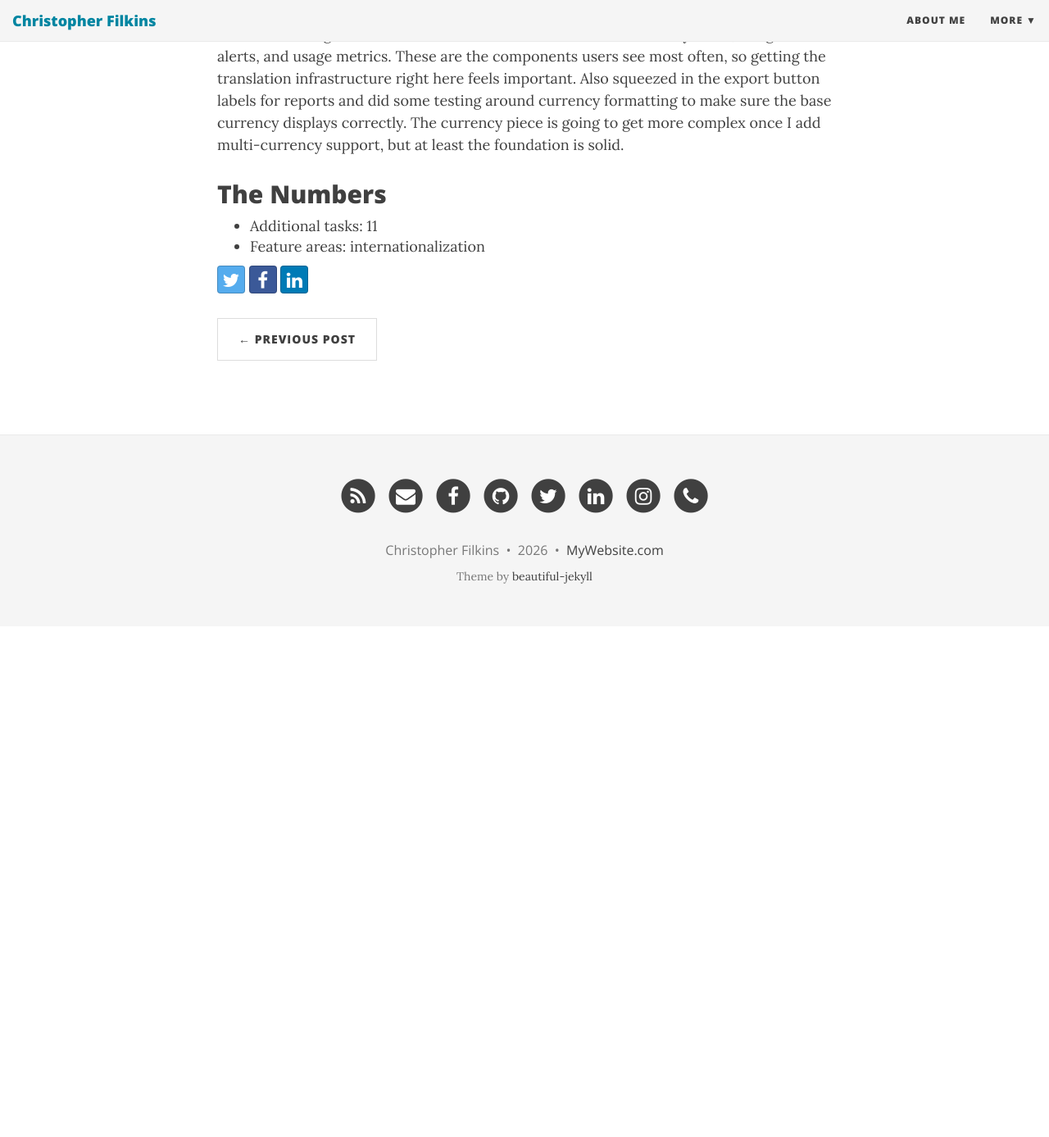
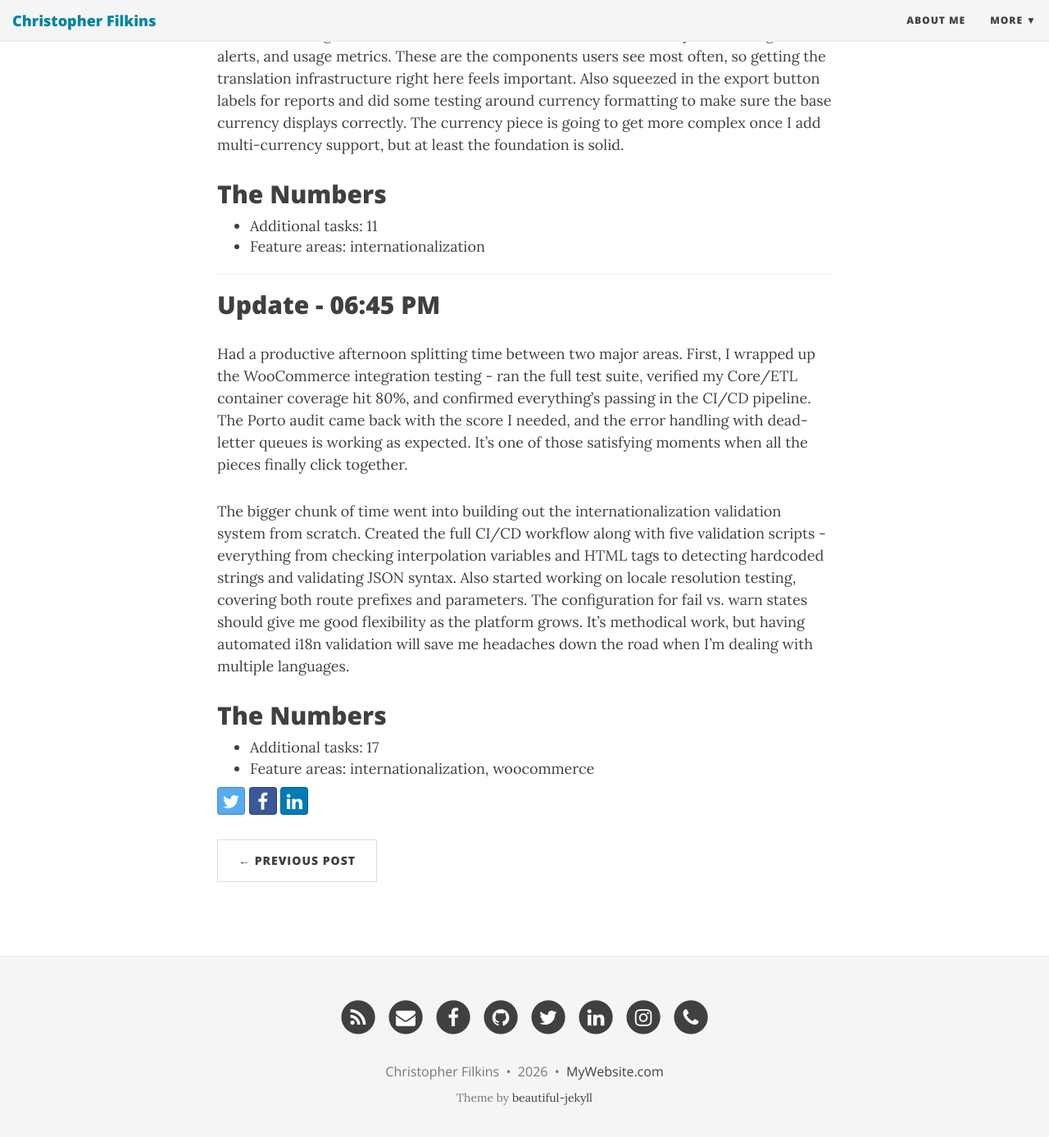
Before and after one commit to filchyboy/filchyboy.github.io, a Jekyll site: the page built from _posts/2026-01-12-todays-plan.md, in a window 1280 px wide and 1400 px high, scrolled down 2217 px. Shown: the top 1387 px of the window at 82% size. Built offline with Jekyll 4.4.1, drawn with Linux system fonts in a browser that asks for light colours; nearby versions of some CDN libraries; before the commit the page ends 2981 px from its top, so only the background shows below that.

Commit message:
Update build-in-public update: Internationalization

```diff
--- a/_posts/2026-01-12-todays-plan.md
+++ b/_posts/2026-01-12-todays-plan.md
@@ -50,8 +50,20 @@ The dashboard got some i18n love as well - tackled the cost summary cards, budge
 ## The Numbers
 - Additional tasks: 11
 - Feature areas: internationalization
+
+---
+
+## Update - 06:45 PM
+
+Had a productive afternoon splitting time between two major areas. First, I wrapped up the WooCommerce integration testing - ran the full test suite, verified my Core/ETL container coverage hit 80%, and confirmed everything's passing in the CI/CD pipeline. The Porto audit came back with the score I needed, and the error handling with dead-letter queues is working as expected. It's one of those satisfying moments when all the pieces finally click together.
+
+The bigger chunk of time went into building out the internationalization validation system from scratch. Created the full CI/CD workflow along with five validation scripts - everything from checking interpolation variables and HTML tags to detecting hardcoded strings and validating JSON syntax. Also started working on locale resolution testing, covering both route prefixes and parameters. The configuration for fail vs. warn states should give me good flexibility as the platform grows. It's methodical work, but having automated i18n validation will save me headaches down the road when I'm dealing with multiple languages.
+
+## The Numbers
+- Additional tasks: 17
+- Feature areas: internationalization, woocommerce
 <!-- Generated by dev-tracker publish_to_jekyll.py (AI mode) -->
 <!-- accomplished-date: 2026-01-12 -->
-<!-- unit-ids: i18n-p5-invoice-header,i18n-p5-invoice-line-items,i18n-p5-invoice-totals,i18n-p5-billing-json,i18n-p5-currency-format-test,i18n-p5-invoice-terms,i18n-p5-dashboard-cost-summary,i18n-p5-dashboard-budget-alerts,i18n-p5-dashboard-usage-metrics,i18n-p5-invoice-footer,i18n-p5-reports-export -->
+<!-- unit-ids: i18n-p6-cicd-interpolation-check,i18n-p7-unit-locale-resolution-1,i18n-p6-cicd-fail-warn-config,woocommerce-task-57,i18n-p1-cicd-workflow,i18n-p1-script-validate-translations,i18n-p1-script-check-variables,i18n-p1-test-locale-resolution-route,woocommerce-test-error-handling-and-dead-letter-queue,woocommerce-task-58,woocommerce-verify-test-coverage-80-for-coreetl-container,woocommerce-all-tests-passing-in-cicd-pipeline,woocommerce-generate-test-coverage-report,woocommerce-refresh-test-coverage-analysis,i18n-p1-script-detect-hardcoded,i18n-p1-script-validate-json,i18n-p1-script-check-html -->
 
-<!-- unit-ids: i18n-p5-billing-json,i18n-p5-currency-format-test,i18n-p5-dashboard-budget-alerts,i18n-p5-dashboard-cost-summary,i18n-p5-dashboard-usage-metrics,i18n-p5-invoice-footer,i18n-p5-invoice-header,i18n-p5-invoice-line-items,i18n-p5-invoice-terms,i18n-p5-invoice-totals,i18n-p5-reports-export -->
+<!-- unit-ids: i18n-p1-cicd-workflow,i18n-p1-script-check-html,i18n-p1-script-check-variables,i18n-p1-script-detect-hardcoded,i18n-p1-script-validate-json,i18n-p1-script-validate-translations,i18n-p1-test-locale-resolution-route,i18n-p5-billing-json,i18n-p5-currency-format-test,i18n-p5-dashboard-budget-alerts,i18n-p5-dashboard-cost-summary,i18n-p5-dashboard-usage-metrics,i18n-p5-invoice-footer,i18n-p5-invoice-header,i18n-p5-invoice-line-items,i18n-p5-invoice-terms,i18n-p5-invoice-totals,i18n-p5-reports-export,i18n-p6-cicd-fail-warn-config,i18n-p6-cicd-interpolation-check,i18n-p7-unit-locale-resolution-1,woocommerce-all-tests-passing-in-cicd-pipeline,woocommerce-generate-test-coverage-report,woocommerce-refresh-test-coverage-analysis,woocommerce-task-57,woocommerce-task-58,woocommerce-test-error-handling-and-dead-letter-queue,woocommerce-verify-test-coverage-80-for-coreetl-container -->
```
